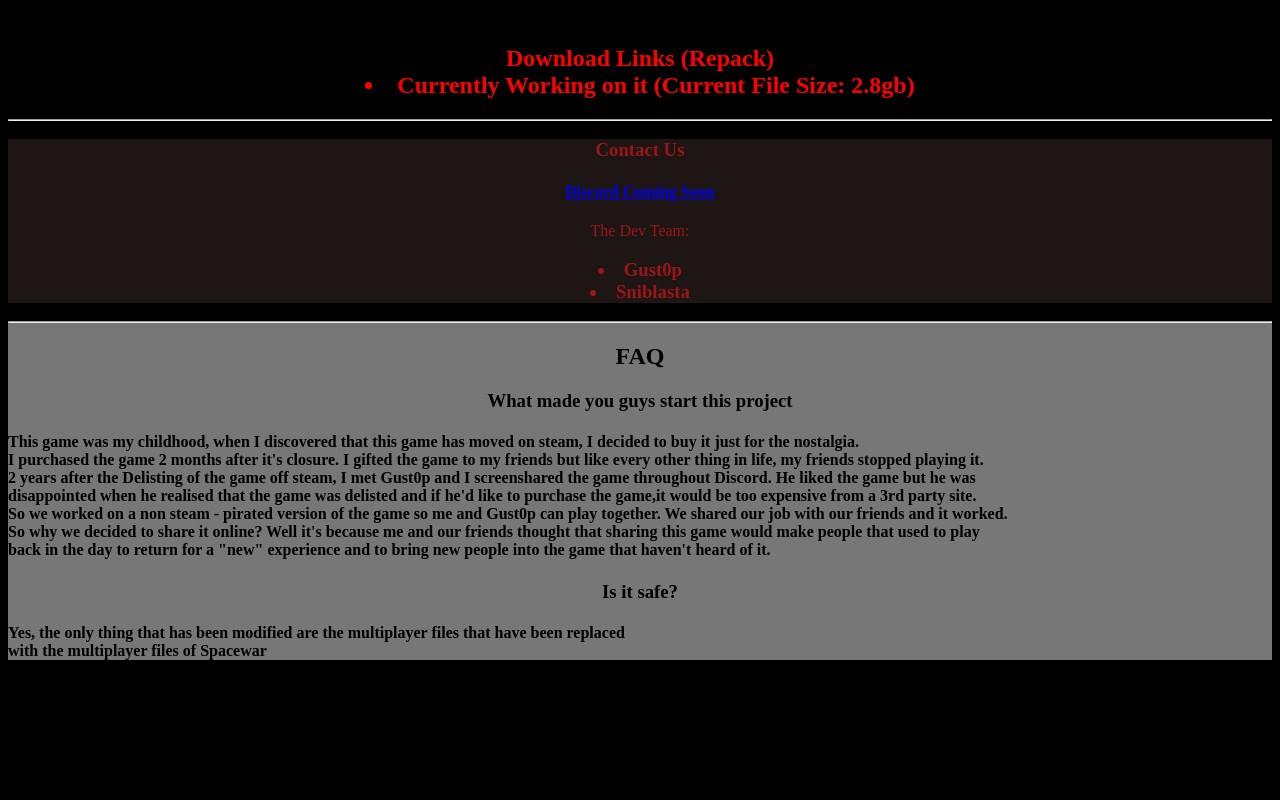
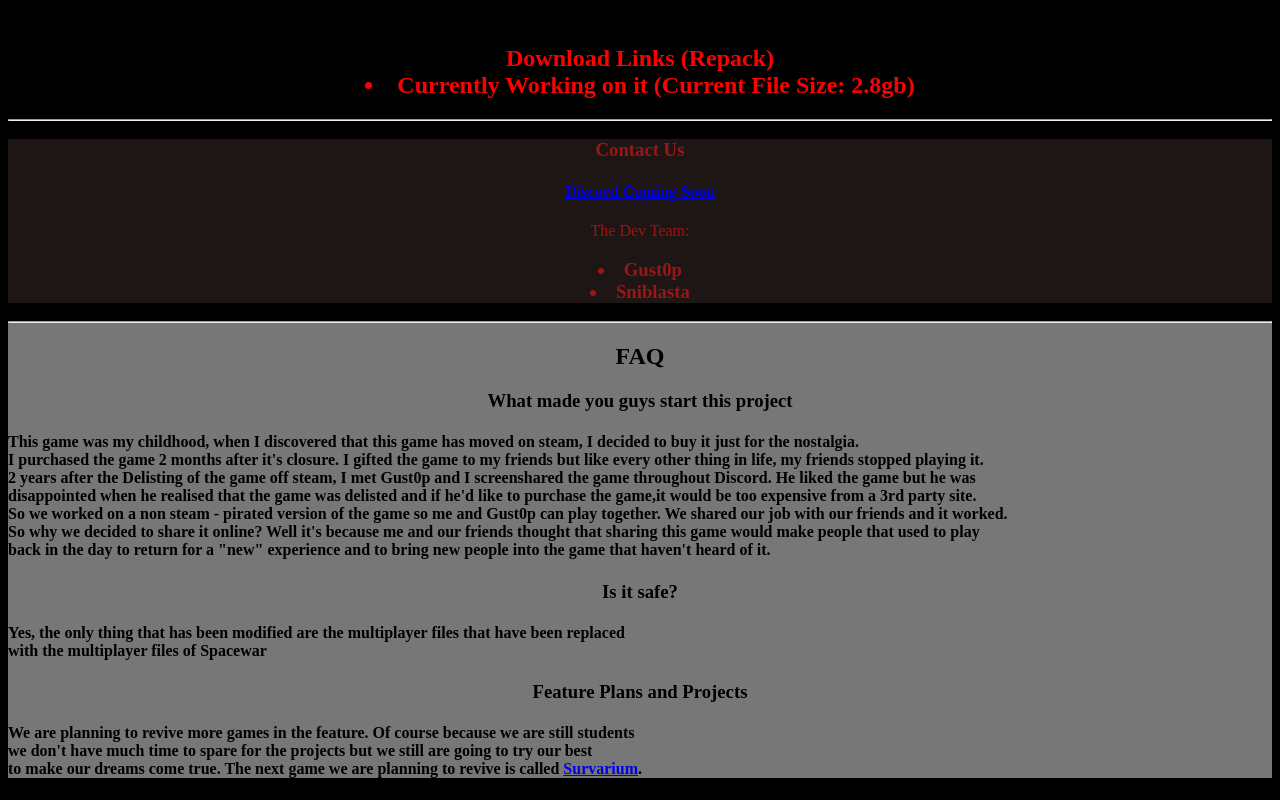
Before and after one commit to Sniblasta/ballistic-overkill-remake, a plain HTML site: page index.html in a window 1280 px wide. Shown: the part 1710-2510 px from the top of the page. Before the commit the page ends 2391 px from the top, so only its background shows below. Drawn offline with Linux system fonts and the light colour scheme.

Commit message:
Update index.html

```diff
--- a/index.html
+++ b/index.html
@@ -125,6 +125,13 @@ Download Links (Extract And Play):
     <h4 style="text-align: left;"> Yes, the only thing that has been modified are the multiplayer files that have been replaced <br>
     with the multiplayer files of Spacewar</h4>
 
+    <h3 style="text-align: center;">Feature Plans and Projects</h3>
+
+    <h4 style="text-align: left;">We are planning to revive more games in the feature. Of course because we are still students <br>
+        we don't have much time to spare for the projects but we still are going to try our best<br>
+        to make our dreams come true. The next game we are planning to revive is called <a href="https://steamdb.info/app/355840/">Survarium</a>. <br>
+        </h4>
+
 
 </div>
 </div>
```
